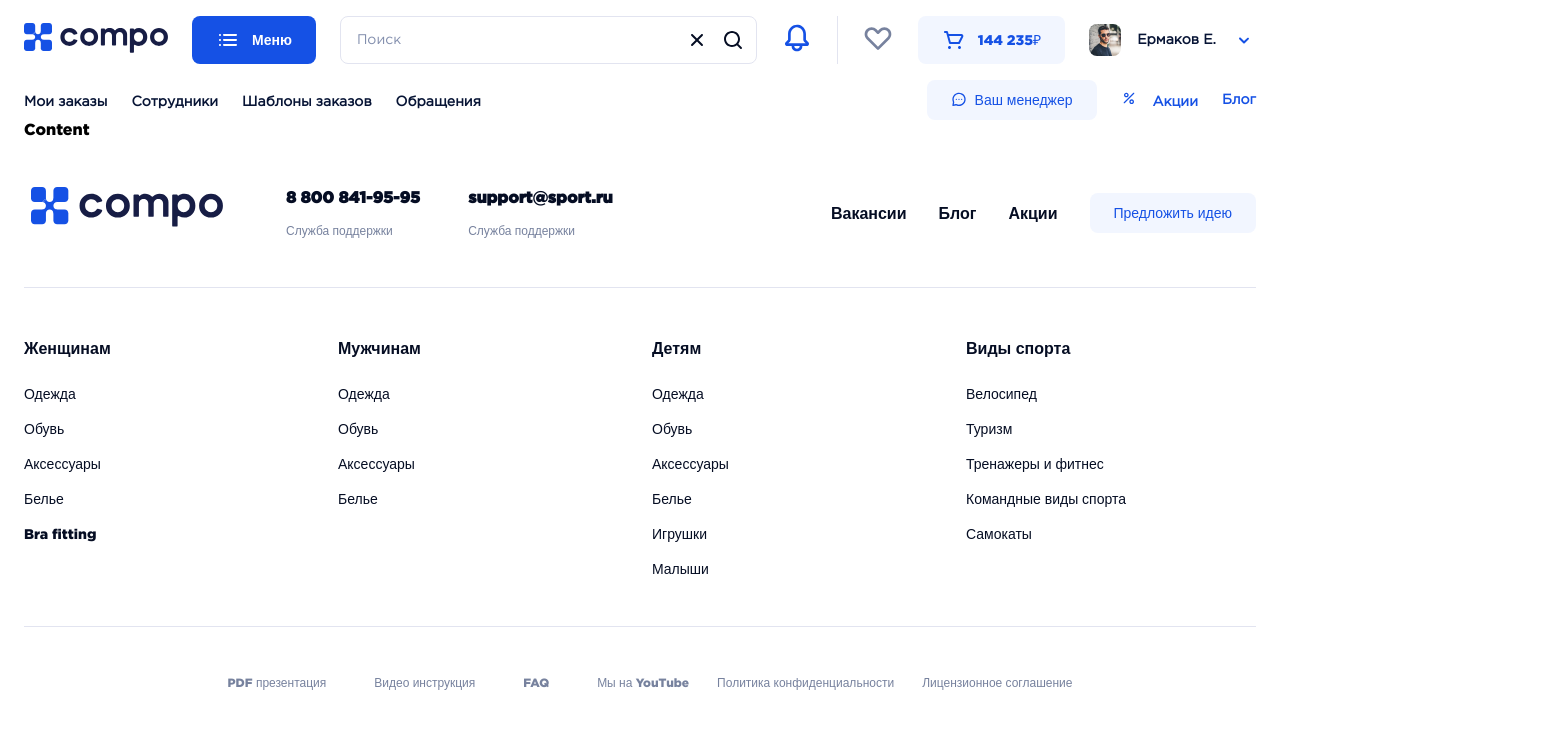
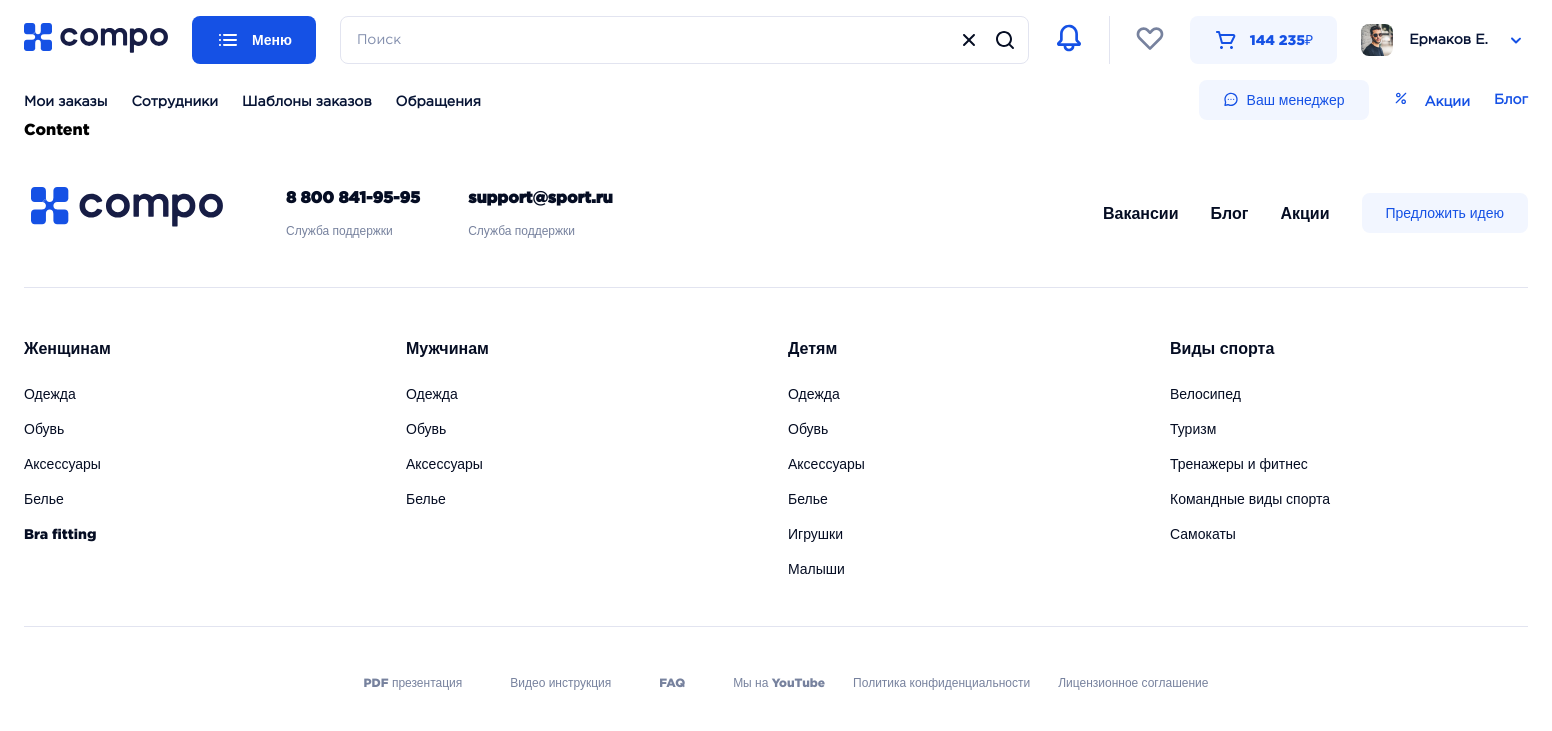
Before and after one commit to Almatov-Nurs/compo-tz, a React (Create React App) app: page / in a window 1280 px wide. Shown: the top 731 px of the page, 1552 px wide, since content can reach past the window. Built offline with nearby package versions, Linux system fonts and the light colour scheme; some icons are missing.

Commit message:
correct to footer

```diff
--- a/src/style.scss
+++ b/src/style.scss
@@ -15,6 +15,13 @@
   box-sizing: border-box;
 }
 
+#root {
+  min-height: 100vh;
+
+  display: grid;
+  grid-template-rows: auto 1fr auto;
+}
+
 .container-lg {
   max-width: 1552px;
   width: 100%;
```
